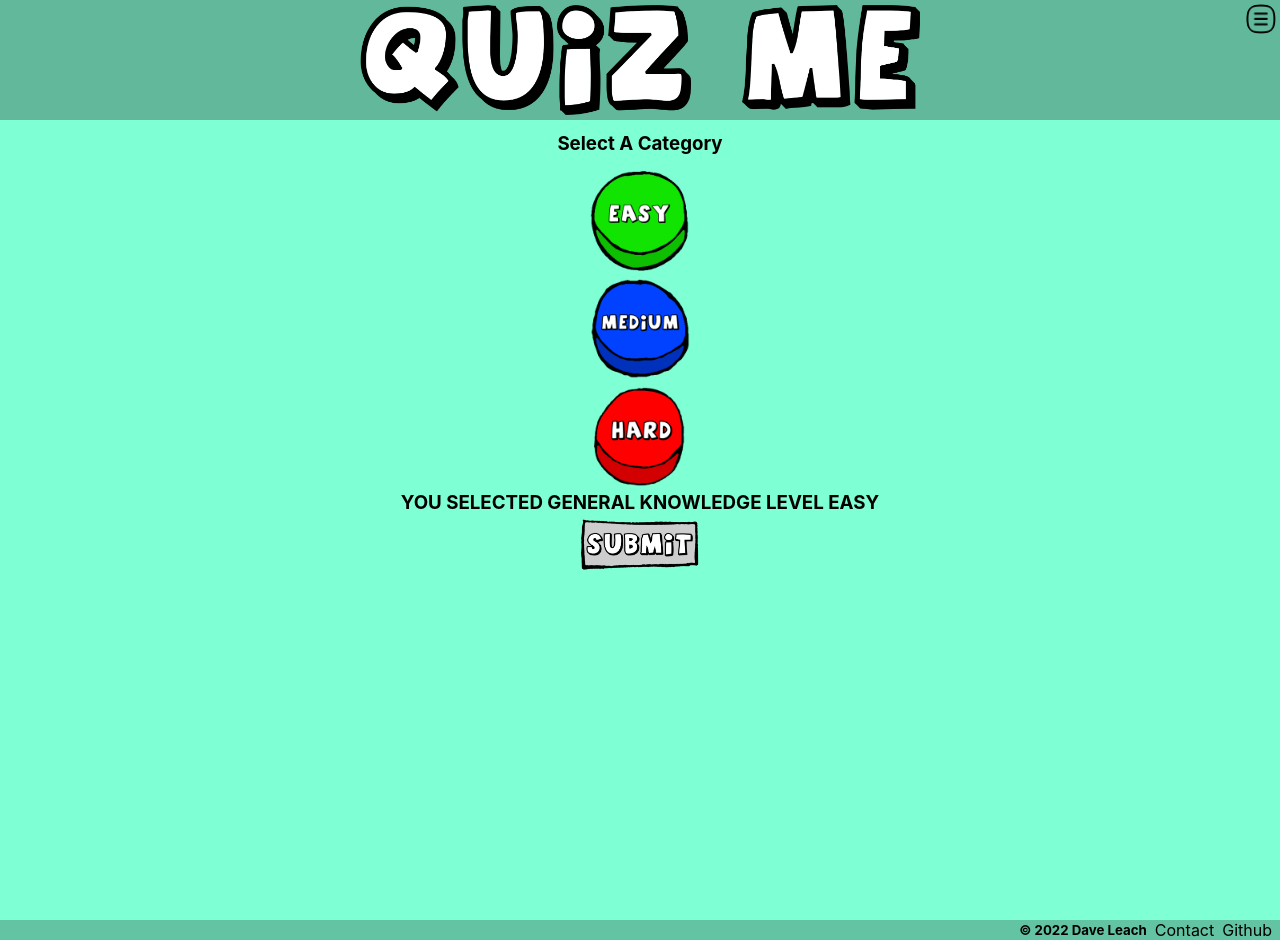
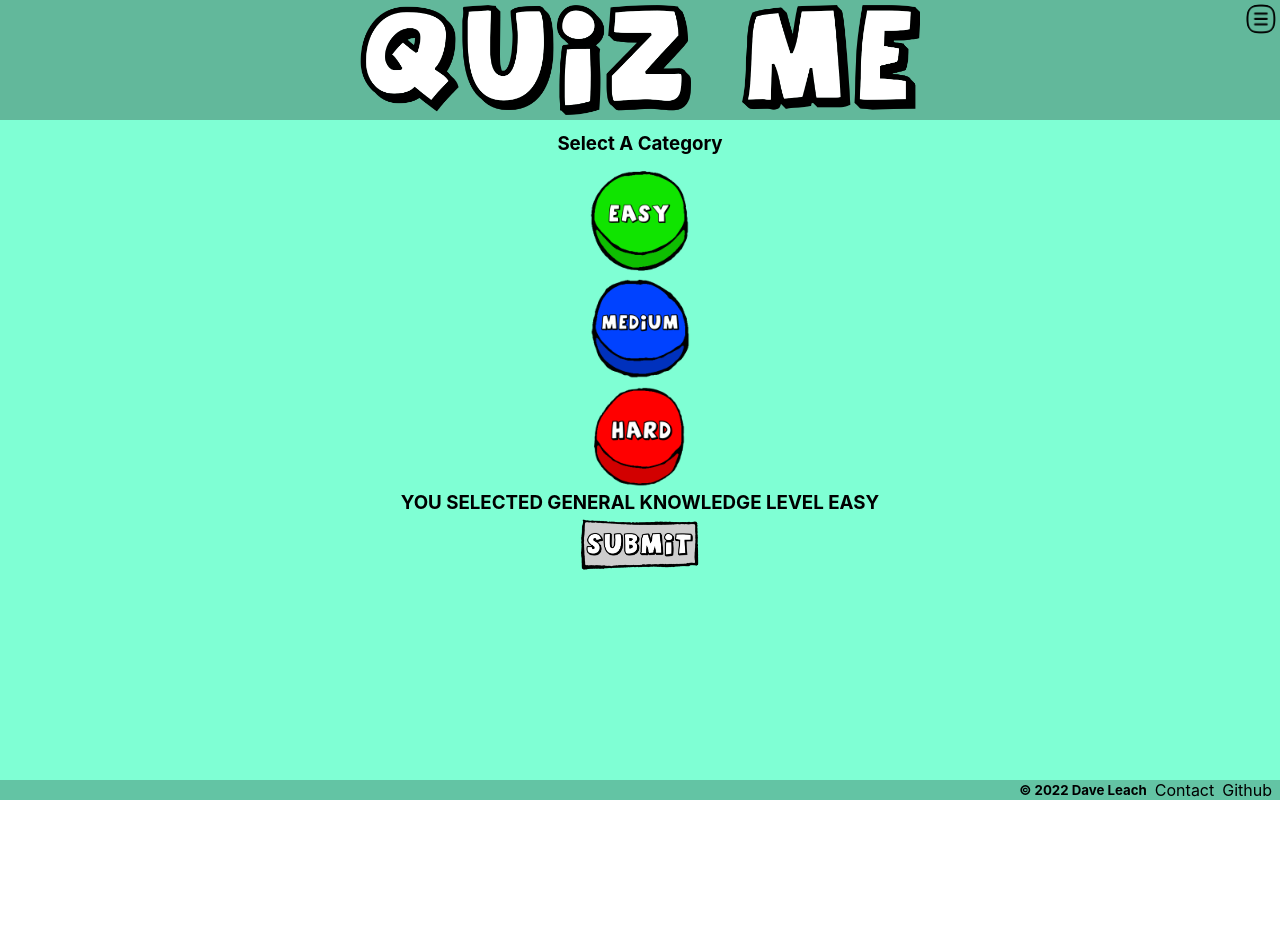
Before and after one commit to davidleach724/quiz-me-revisited, a React (Create React App) app: page / in a window 1280 px wide. After the commit the page ends 800 px from the top, so only its background shows below. Built offline with nearby package versions, Linux system fonts and the light colour scheme; no server answers.

Commit message:
Fix vh for home component

```diff
--- a/src/components/Footer/Footer.css
+++ b/src/components/Footer/Footer.css
@@ -5,7 +5,7 @@ footer {
   height: 20px;
   background-color: rgb(99, 196, 164);
   width: 100vw;
-  position: inherit;
+  position: absolute;
   bottom: 0;
 }
 
--- a/src/components/Home/Home.css
+++ b/src/components/Home/Home.css
@@ -1,5 +1,5 @@
 .home-container {
-  height: 100vh;
+  /* height: 100vh; */
   width: 100vw;
   overflow: scroll;
   background-color: aquamarine;
```
